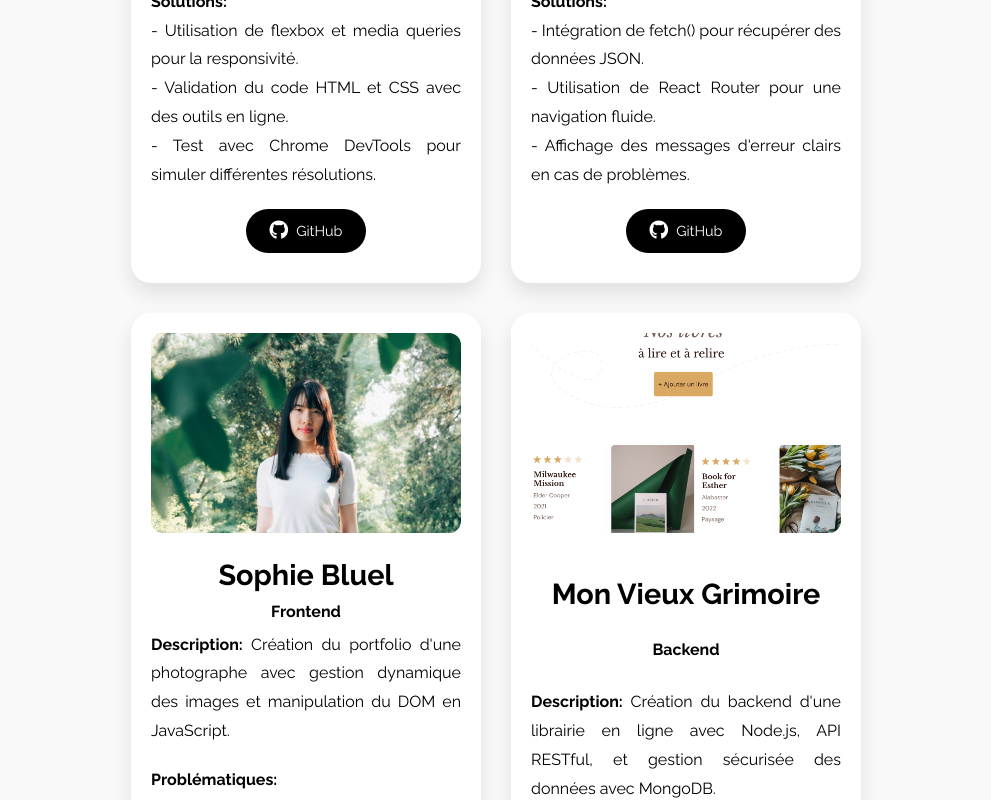
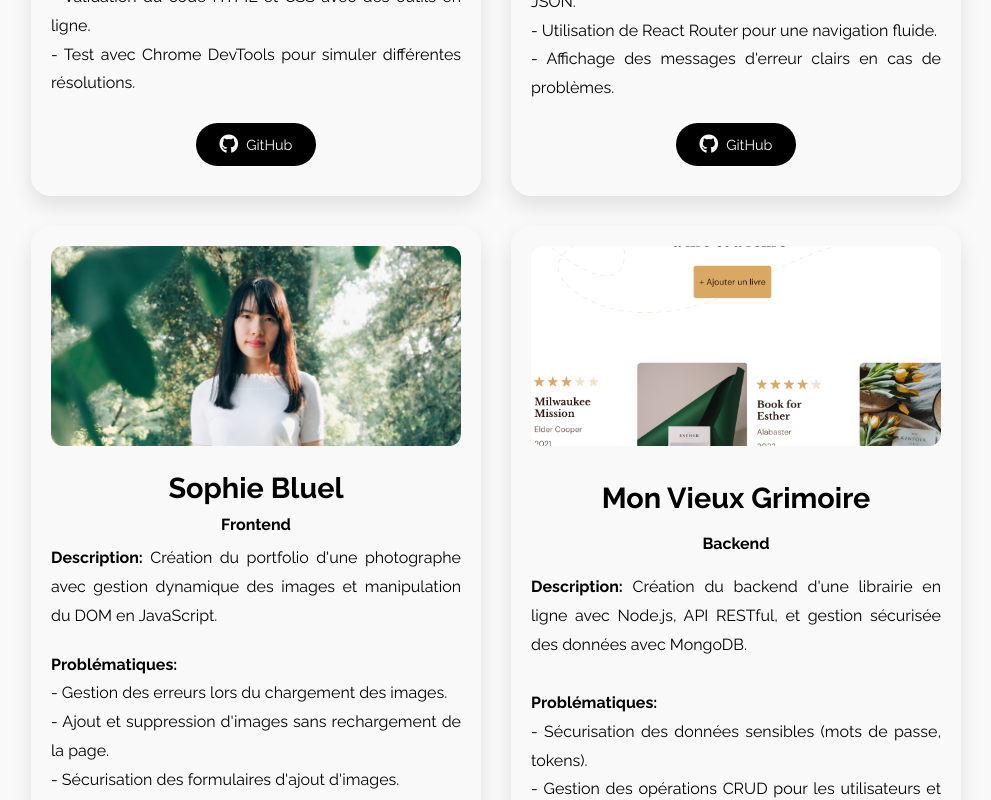
Before and after one commit to RandumGoo/Portfolio, a React (Create React App) app: page / in a window 1280 px wide. Shown: the part 2140-2940 px from the top of the page, without its empty margins (144-1135 px from the left). Built offline with nearby package versions, Linux system fonts and the light colour scheme.

Commit message:
Correction du style des projets

```diff
--- a/src/Components/Projects/Projects.scss
+++ b/src/Components/Projects/Projects.scss
@@ -1,7 +1,6 @@
 .projects {
   text-align: center;
   margin-top: 50px;
-  font-family: 'Raleway', sans-serif;
 
   .cards {
     display: flex;
@@ -12,9 +11,9 @@
     .card {
       border-radius: 20px;
       box-shadow: 0px 10px 20px rgba(0, 0, 0, 0.1);
-      background: #fff;
+      background: var(--bg-color);
       text-decoration: none;
-      width: 350px;
+      width: 450px;
       padding: 20px;
       display: flex;
       flex-direction: column;
@@ -58,7 +57,7 @@
         align-items: center;
         gap: 8px;
         background: #000; /* Bouton noir conservé */
-        color: #fff;
+        color: var(--bg-color);
         padding: 12px 24px;
         margin-bottom: 10px;
         border-radius: 50px;
```
